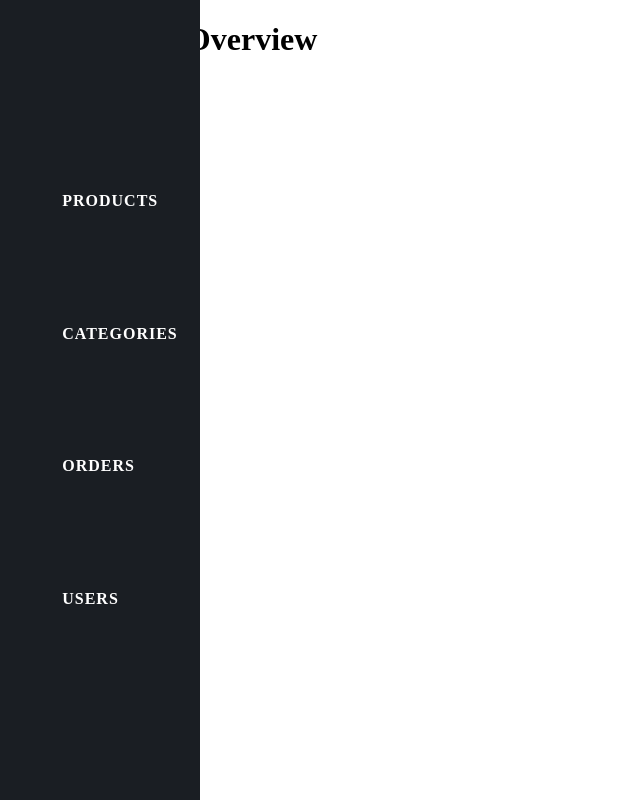
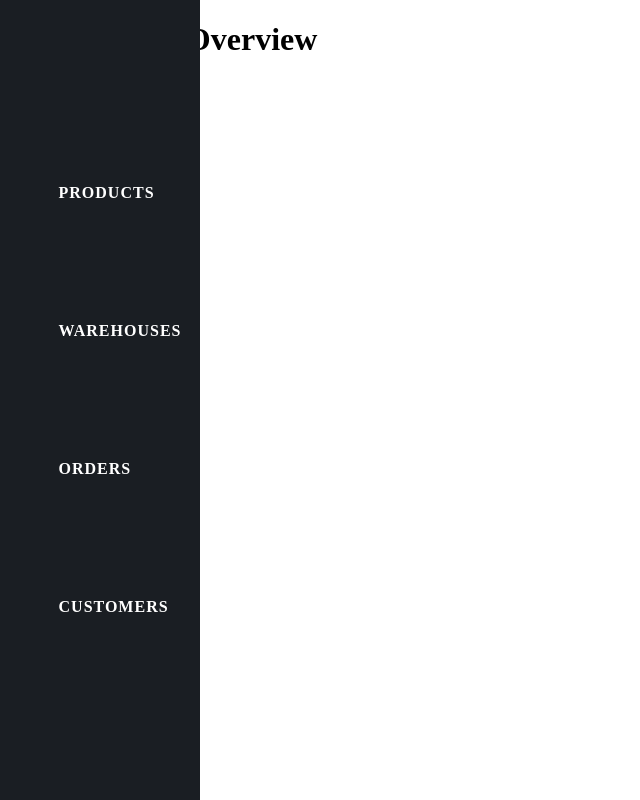
Before and after one commit to OnlineShopDatenbanken/OnlineShop, a Django app: template src/OnlineShop/templates/main.html in a window 1280 px wide. Shown: the whole page, without its empty margins (0-640 px from the left). Run offline with Django 3.2, Linux system fonts and the light colour scheme; the template is opened without the code that fills it, so the values that code supplies are empty.

Commit message:
Update main.html

```diff
--- a/src/OnlineShop/templates/main.html
+++ b/src/OnlineShop/templates/main.html
@@ -47,9 +47,9 @@
                align-items: start;
                list-style-type: none;">
         <li><a href="#">Products</a></li>
-        <li><a href="#">Categories</a></li>
+        <li><a href="#">Warehouses</a></li>
         <li><a href="#">Orders</a></li>
-        <li><a href="#">Users</a></li>
+        <li><a href="#">Customers</a></li>
     </ul>
 </div>
 </body>
```
